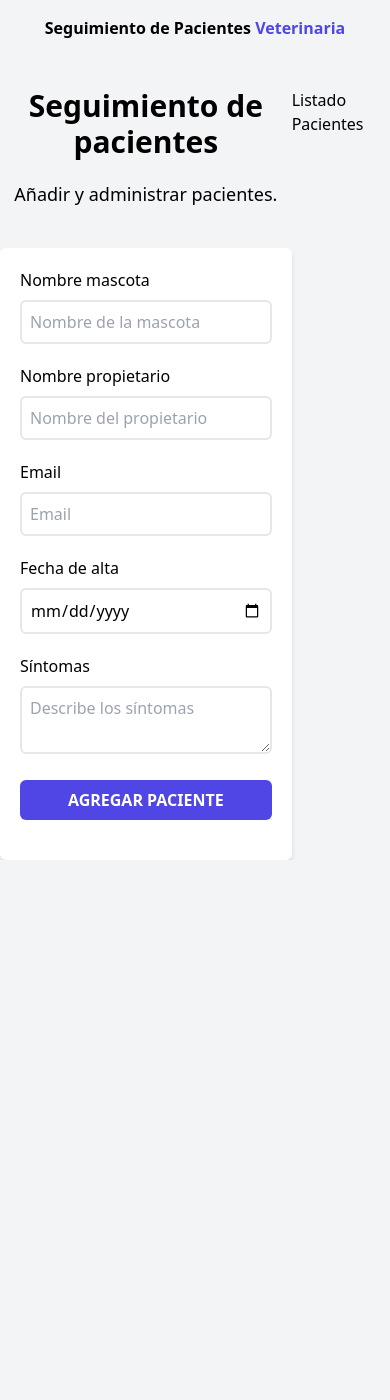
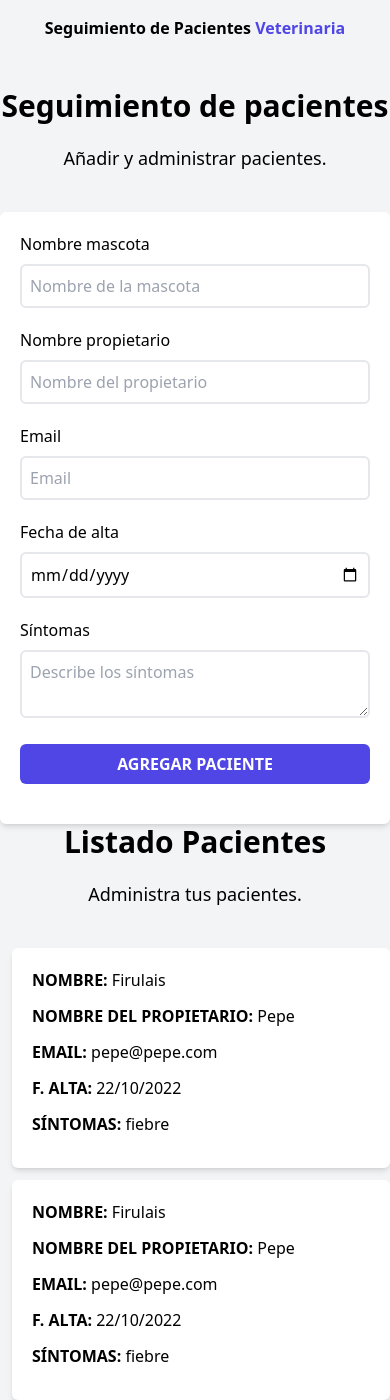
Before and after one commit to salvadorweb89/react-vite-veterinaria, a React (Vite) app in the folder react-citas/: page / in a window 390 px wide. Before the commit the page ends 860 px from the top, so only its background shows below. Built offline with nearby package versions, Linux system fonts and the light colour scheme.

Commit message:
Aplicamos estilos para listado pacientes. Separamos pacientes en componente Paciente Añadimos clases media query para responsive.

```diff
--- a/react-citas/src/App.jsx
+++ b/react-citas/src/App.jsx
@@ -8,7 +8,7 @@ function App() {
   return (
     <div className="container mx-auto mt-4">
       <Header />
-      <div className="mt-12 flex">
+      <div className="mt-12 md:flex">
         <Formulario />
         <ListadoPacientes />
       </div>
--- a/react-citas/src/components/Formulario.jsx
+++ b/react-citas/src/components/Formulario.jsx
@@ -2,7 +2,7 @@ import React from 'react';
 
 const Formulario = () => {
   return (
-    <div className="md:w-1/2 lg:w-2/5">
+    <div className="sm:w-full md:w-1/2 lg:w-2/5">
       <h2 className="font-bold text-center text-3xl">Seguimiento de pacientes</h2>
       <p className="text-lg mt-5 text-center mb-10">
         Añadir y administrar pacientes.
--- a/react-citas/src/components/ListadoPacientes.jsx
+++ b/react-citas/src/components/ListadoPacientes.jsx
@@ -1,9 +1,12 @@
 import React from 'react';
-
+import Paciente from './Paciente';
 const ListadoPacientes = () => {
   return (
-    <div>
-      <h2>Listado Pacientes</h2>
+    <div className="sm:w-full md:w-1/2 lg:w-3/5 md:h-screen md:overflow-y-scroll">
+      <h2 className="font-bold text-center text-3xl">Listado Pacientes</h2>
+      <p className="text-lg mt-5 text-center mb-10">Administra tus pacientes.</p>
+      <Paciente />
+      <Paciente />
     </div>
   );
 }
--- /dev/null
+++ b/react-citas/src/components/Paciente.jsx
@@ -0,0 +1,28 @@
+const Paciente = () => {
+  return (
+    <div className="bg-white shadow-md p-5 rounded-md ml-3 mb-3">
+        <p className="font-bold mb-3 uppercase">
+          Nombre: {''}
+          <span className="font-normal normal-case">Firulais</span>
+        </p>
+        <p className="font-bold mb-3 uppercase">
+          Nombre del propietario: {''}
+          <span className="font-normal normal-case">Pepe</span>
+        </p>
+        <p className="font-bold mb-3 uppercase">
+          Email: {''}
+          <span className="font-normal normal-case">pepe@pepe.com</span>
+        </p>
+        <p className="font-bold mb-3 uppercase">
+          F. Alta: {''}
+          <span className="font-normal normal-case">22/10/2022</span>
+        </p>
+        <p className="font-bold mb-3 uppercase">
+          Síntomas: {''}
+          <span className="font-normal normal-case">fiebre</span>
+        </p>
+      </div>
+  );
+}
+
+export default Paciente;
```
